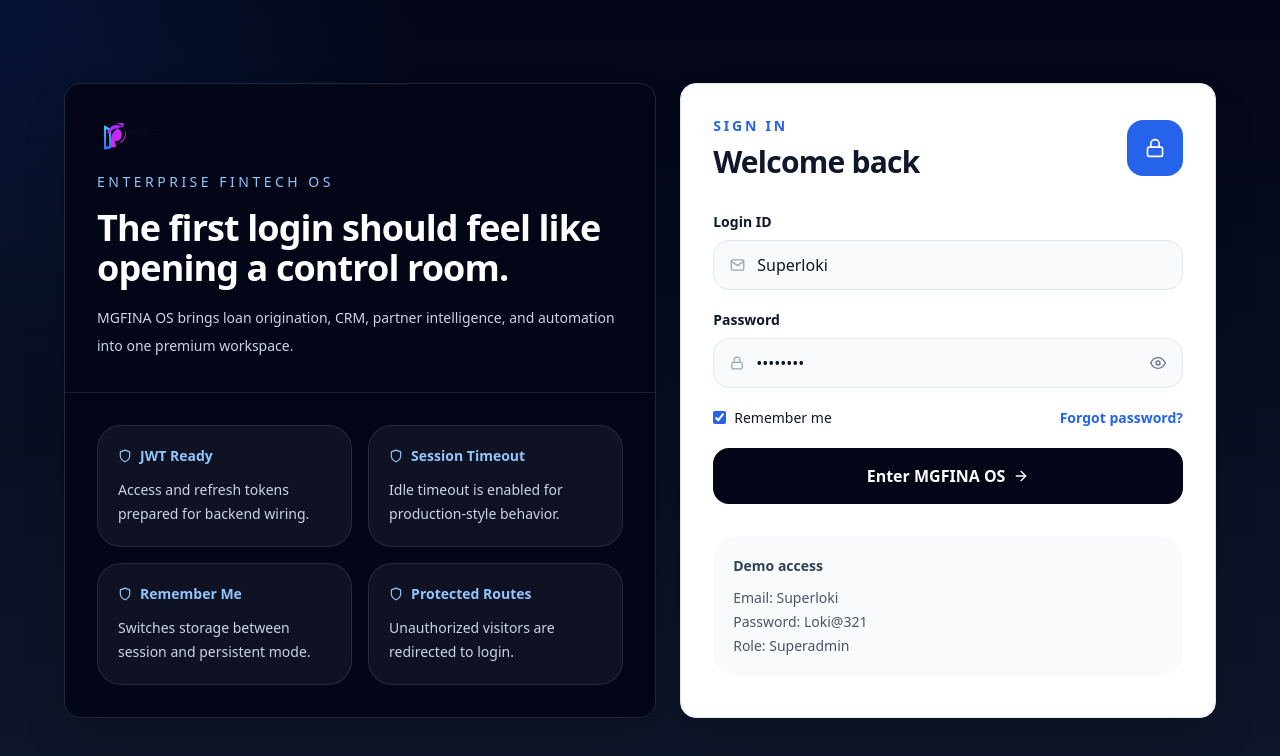
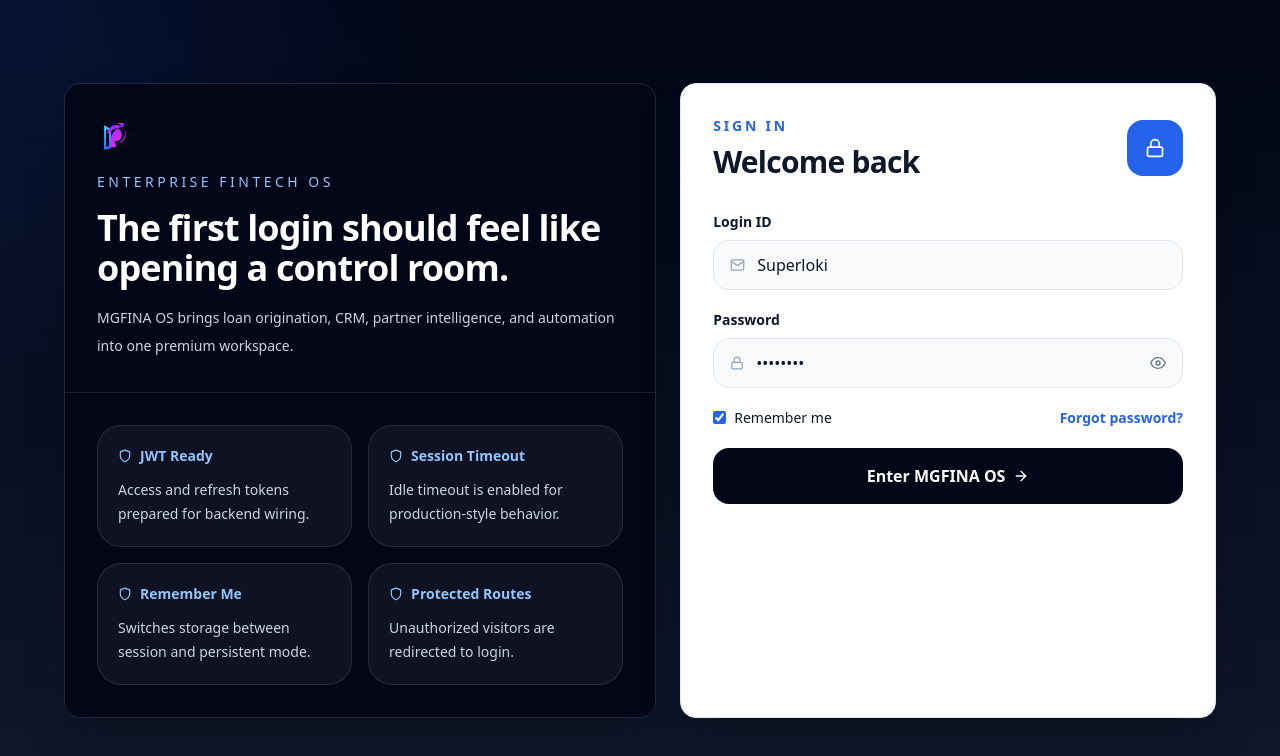
Before and after one commit to LokendraDevOps/mgfina, a React (Vite) app in the folder admin/: page /login in a window 1280 px wide. Shown: the top 756 px of the page. Built offline with nearby package versions, Linux system fonts and the light colour scheme.

Commit message:
feat: remove demo access from login

```diff
--- a/admin/src/pages/Login/index.jsx
+++ b/admin/src/pages/Login/index.jsx
@@ -138,15 +138,6 @@ const Login = () => {
                 <FiArrowRight />
               </button>
             </form>
-
-            <div className="mt-8 rounded-3xl bg-slate-50 p-5">
-              <p className="text-sm font-semibold text-slate-700">Demo access</p>
-              <div className="mt-3 space-y-1 text-sm text-slate-600">
-                <p>Email: Superloki</p>
-                <p>Password: Loki@321</p>
-                <p>Role: Superadmin</p>
-              </div>
-            </div>
           </section>
         </div>
       </div>
```
